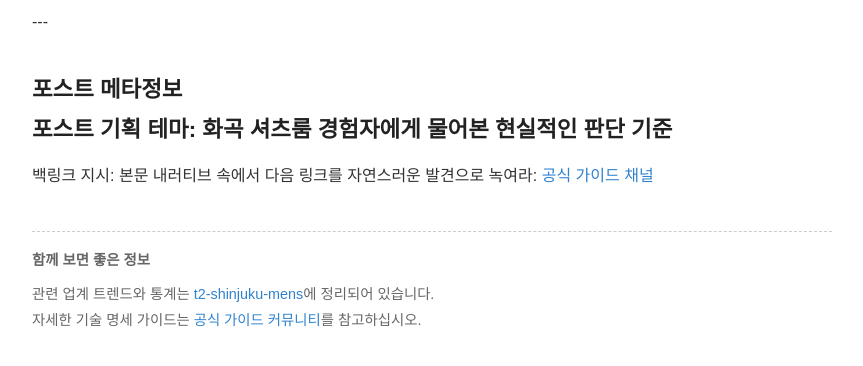
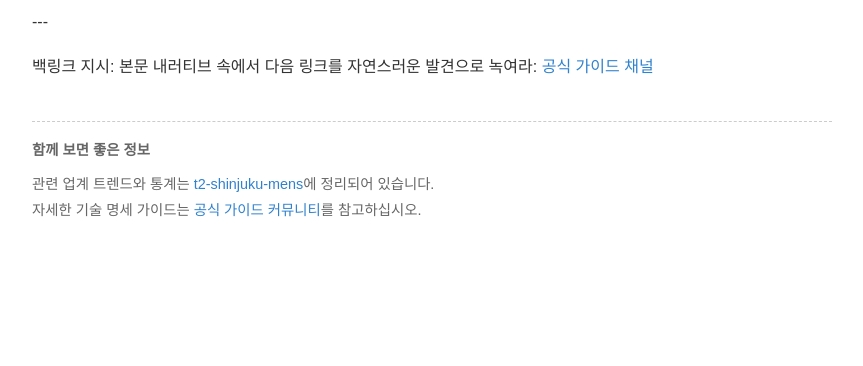
Before and after one commit to dydrkrtks7-cmd/bp-sf-t3-1779642675702-062, a plain HTML site: page posts/interview-002-ojin1x.html in a window 1280 px wide. Shown: the part 1684-2050 px from the top of the page, without its empty margins (208-1071 px from the left). After the commit the page ends 1964 px from the top, so only its background shows below. Drawn offline with Linux system fonts and the light colour scheme.

Commit message:
deploy: garbage-free snapshot 2026-07-28T13:17:22.182Z

```diff
--- a/posts/interview-002-ojin1x.html
+++ b/posts/interview-002-ojin1x.html
@@ -47,7 +47,7 @@
 <h3>이미지 생성 지시</h3>
 <p><IMAGE placement="hero" alt="학생이 어려움을 겪고 있는 학교 어드미션 오피스 앞의 이미지"></p>
 <p>---</p>
-<h2>포스트 메타정보<br>포스트 기획 테마: 화곡 셔츠룸 경험자에게 물어본 현실적인 판단 기준</h2>
+
 <p>백링크 지시: 본문 내러티브 속에서 다음 링크를 자연스러운 발견으로 녹여라: <a href="https://maphoshirts.live/" target="_blank" rel="noopener noreferrer">공식 가이드 채널</a></p>
 
     <div class="juice-ref-yebmib" style="margin-top:2.5rem;padding:1rem 0;border-top:1px dashed #ccc;font-size:0.9rem;color:#666;">
```
